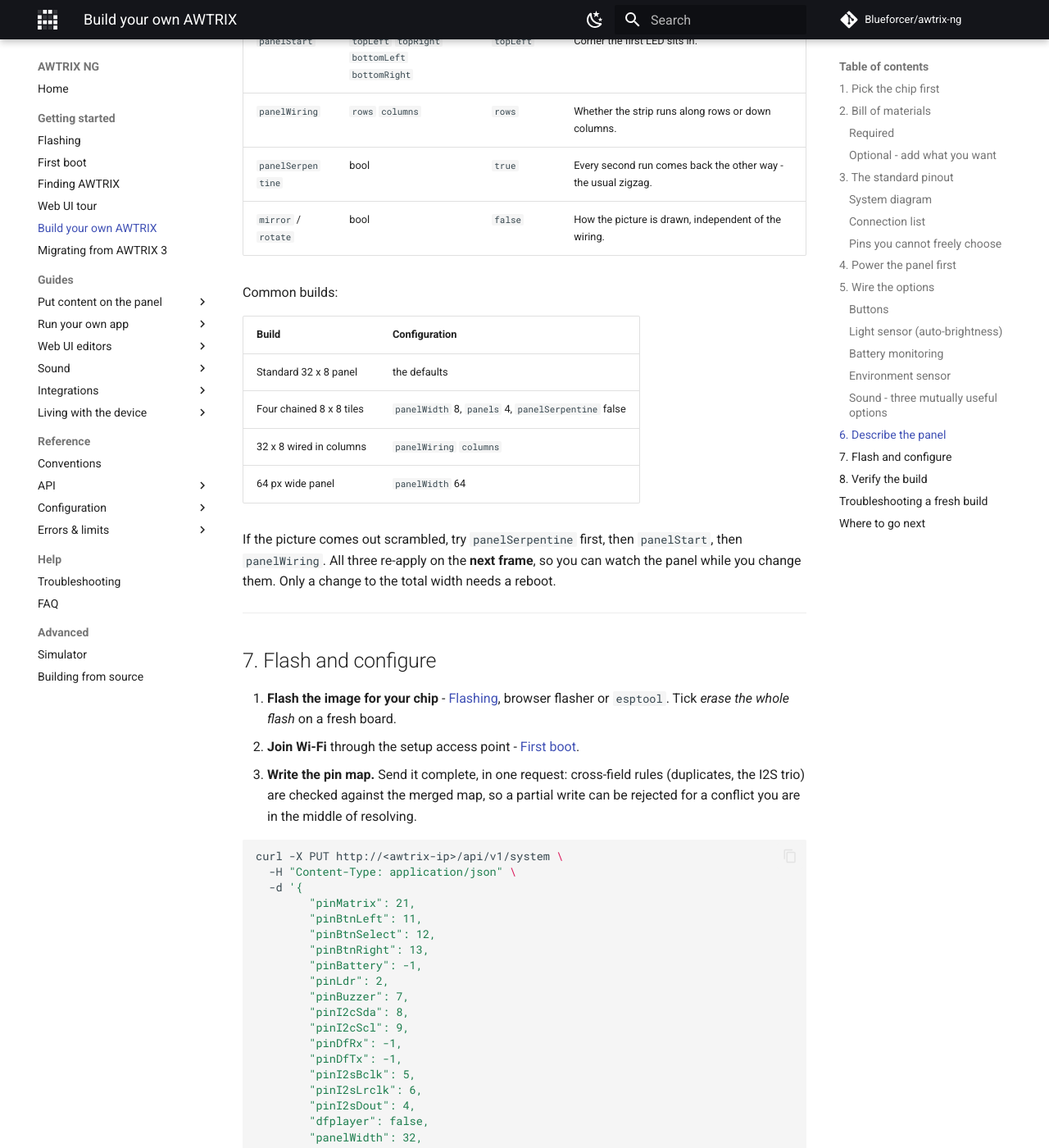
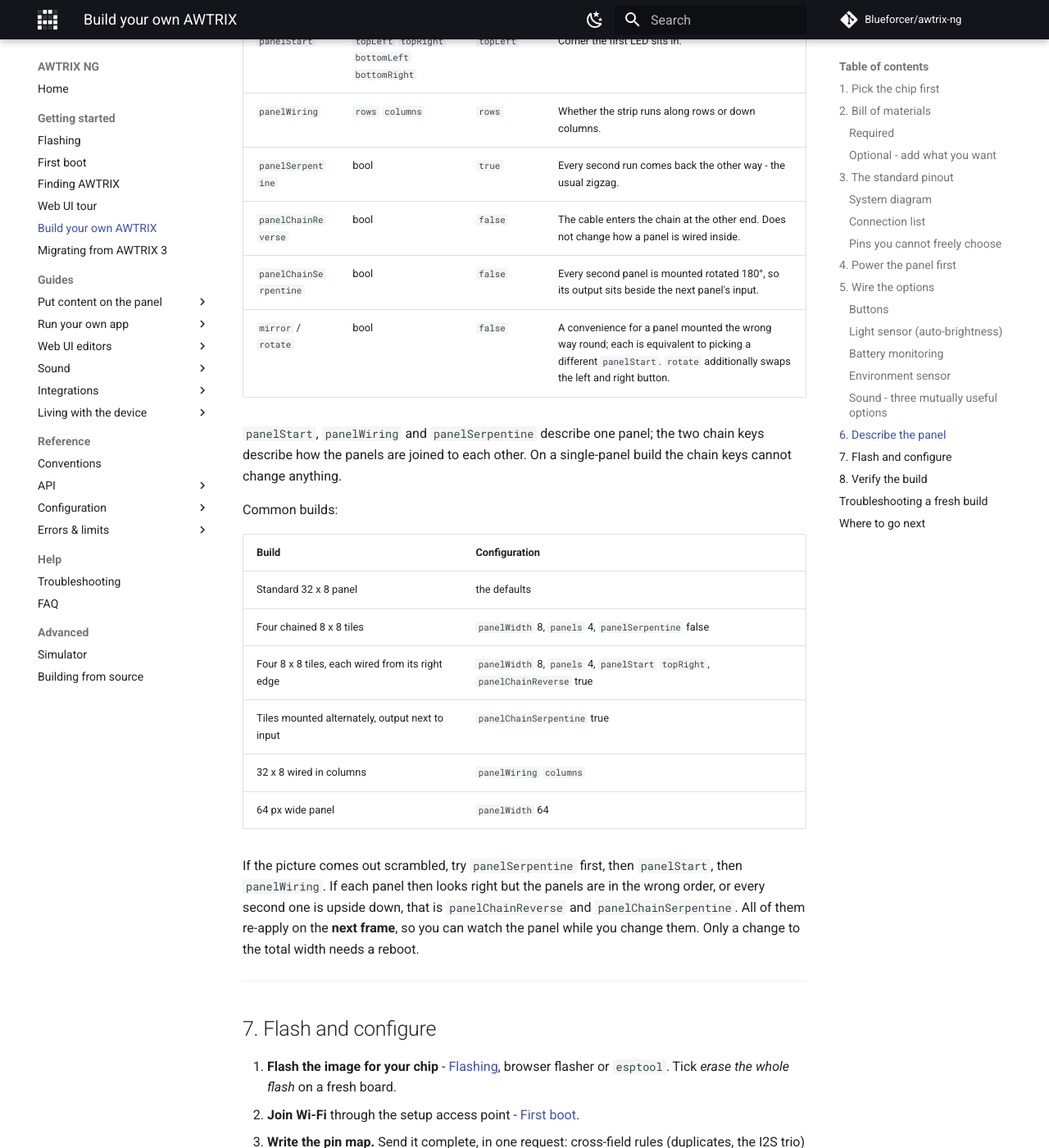
Before and after one commit to Blueforcer/awtrix-ng, an MkDocs documentation site: the page built from docs/advanced/diy-build.md, in a window 1280 px wide and 1400 px high, scrolled down 9982 px. Shown: the whole window at 82% size. Built offline with MkDocs 1.6.1 and Material for MkDocs 9.7.7, drawn with Linux system fonts in a browser that asks for light colours; comment, search, counter and statistics services are not loaded; some of the changed text lies outside the part shown.

Commit message:
Separate panel chain order from panel wiring
rightStart() decided both the order panels sit on the cable and the direction
the strip runs inside each panel, leaving half the buildable layouts unreachable.
Add panelChainReverse and panelChainSerpentine, with the serpentine parity taken
on the panel's place along the cable so the two flags do not interfere. Both
default off and are then bit-identical to the old mapping, verified by test.

```diff
--- a/docs/advanced/diy-build.md
+++ b/docs/advanced/diy-build.md
@@ -479,7 +479,13 @@ The pixel height is fixed at 8. Everything else about your matrix is configurati
 | `panelStart` | `topLeft` `topRight` `bottomLeft` `bottomRight` | `topLeft` | Corner the first LED sits in. |
 | `panelWiring` | `rows` `columns` | `rows` | Whether the strip runs along rows or down columns. |
 | `panelSerpentine` | bool | `true` | Every second run comes back the other way - the usual zigzag. |
-| `mirror` / `rotate` | bool | `false` | How the picture is drawn, independent of the wiring. |
+| `panelChainReverse` | bool | `false` | The cable enters the chain at the other end. Does not change how a panel is wired inside. |
+| `panelChainSerpentine` | bool | `false` | Every second panel is mounted rotated 180°, so its output sits beside the next panel's input. |
+| `mirror` / `rotate` | bool | `false` | A convenience for a panel mounted the wrong way round; each is equivalent to picking a different `panelStart`. `rotate` additionally swaps the left and right button. |
+
+`panelStart`, `panelWiring` and `panelSerpentine` describe one panel; the two chain keys describe
+how the panels are joined to each other. On a single-panel build the chain keys cannot change
+anything.
 
 Common builds:
 
@@ -487,12 +493,16 @@ Common builds:
 |---|---|
 | Standard 32 x 8 panel | the defaults |
 | Four chained 8 x 8 tiles | `panelWidth` 8, `panels` 4, `panelSerpentine` false |
+| Four 8 x 8 tiles, each wired from its right edge | `panelWidth` 8, `panels` 4, `panelStart` `topRight`, `panelChainReverse` true |
+| Tiles mounted alternately, output next to input | `panelChainSerpentine` true |
 | 32 x 8 wired in columns | `panelWiring` `columns` |
 | 64 px wide panel | `panelWidth` 64 |
 
 If the picture comes out scrambled, try `panelSerpentine` first, then `panelStart`, then
-`panelWiring`. All three re-apply on the **next frame**, so you can watch the panel while you
-change them. Only a change to the total width needs a reboot.
+`panelWiring`. If each panel then looks right but the panels are in the wrong order, or every
+second one is upside down, that is `panelChainReverse` and `panelChainSerpentine`. All of them
+re-apply on the **next frame**, so you can watch the panel while you change them. Only a change
+to the total width needs a reboot.
 
 ---
 
@@ -578,6 +588,8 @@ Work down this list; each step isolates one part of the hardware.
 | First pixel wrong colour, rest fine | Missing series resistor or the 1000 uF cap; data edge too sharp |
 | Flicker, colours drift down the strip | 3.3 V data on 5 V pixels - add a level shifter or drop the panel supply to ~4.5 V |
 | Picture scrambled or mirrored | `panelSerpentine`, then `panelStart`, then `panelWiring` |
+| Panels each correct but in the wrong order | `panelChainReverse` - the cable enters the chain at the other end |
+| Every second panel upside down | `panelChainSerpentine` - the tiles are mounted alternately |
 | Board resets on bright frames | Supply too small, or panel current flowing through the dev board |
 | Buttons dead or inverted | Wired to 3V3 instead of GND - `INPUT_PULLUP` expects a pull to ground |
 | Left/right reversed | `swapButtons`, or `rotate` if the whole panel is upside down |
```
Also changed, not shown: docs/api/openapi.yaml (+14 -0 lines), docs/guides/migrating-from-awtrix3.md (+7 -0 lines), docs/reference/system.md (+13 -5 lines), 11 other files.
